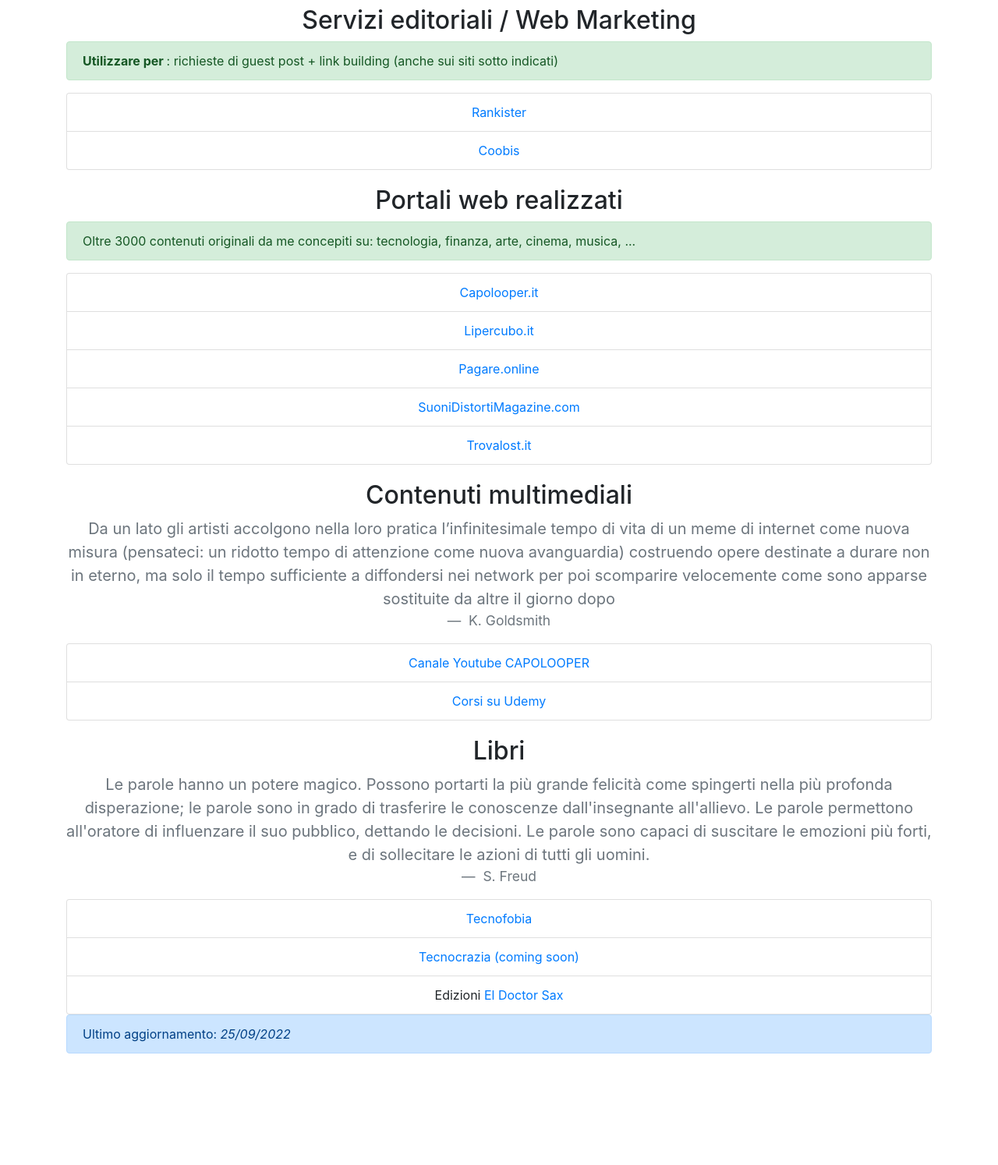
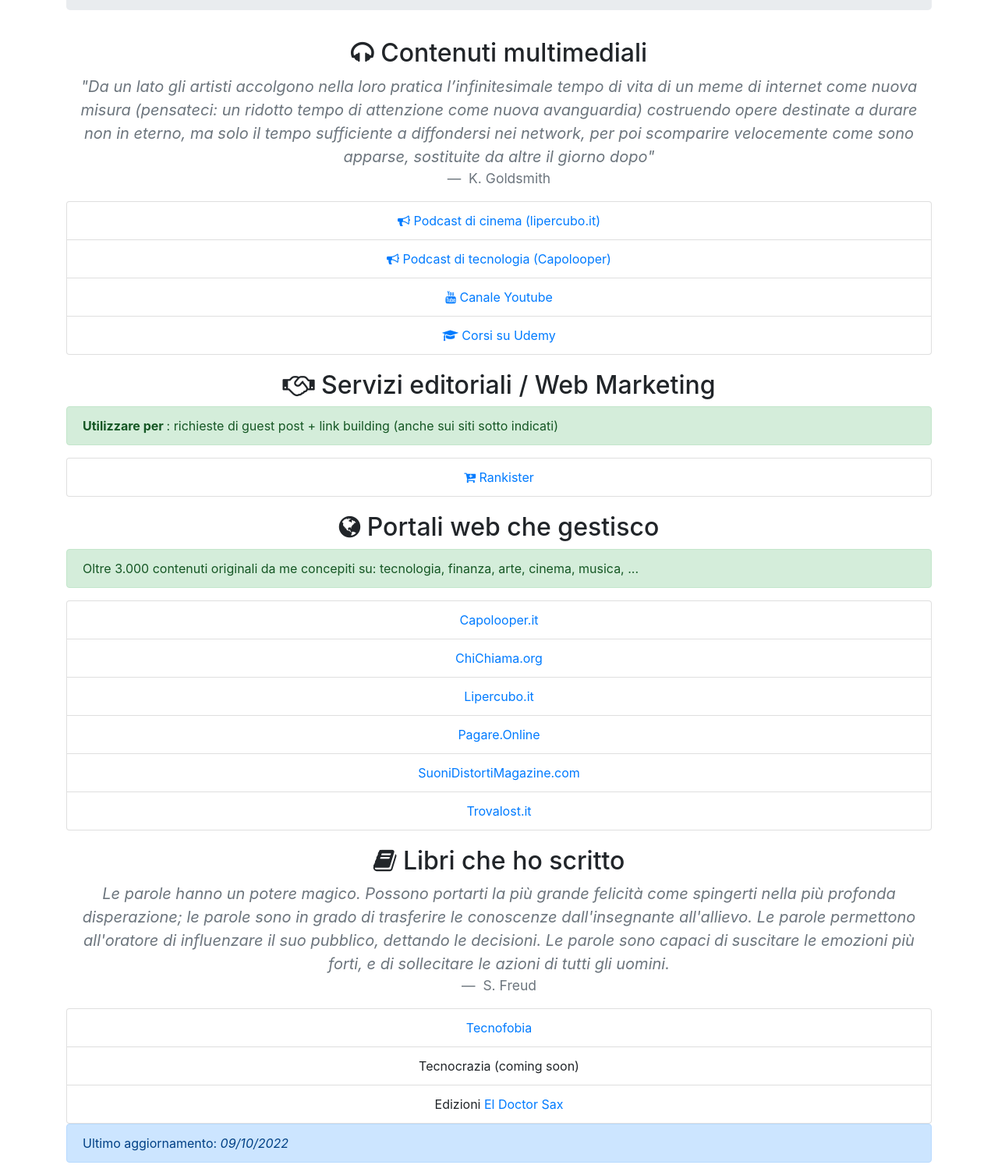
Before and after one commit to salvatorecapolupo/whois, a plain HTML site: page index.html in a window 1280 px wide. Shown: the part 778-2272 px from the top of the page at 78% size. Before the commit the page ends 2145 px from the top, so only its background shows below. Drawn offline with nearby package versions, Linux system fonts and the light colour scheme.

Commit message:
Add files via upload

```diff
--- a/index.html
+++ b/index.html
@@ -17,18 +17,10 @@
     <div class="container">
 
         <h1>Salvatore Capolupo</h1>
-
-        <div class="container">
-            <div class="row">
-              <div class="col-4"></div>
-              <div class="col-4">  <img src="https://i.imgur.com/D3KTbKu.jpg" class="img-thumbnail" alt="Salvatore Capolupo"> </div>
-              <div class="col-4"></div>
-            </div>
-          </div>
-
+        <img class="" src="https://i.imgur.com/D3KTbKu.jpg" alt="Card image cap">
 
         <div class="jumbotron mt-3 pt-1 text-center">
-            <h1 class="display-4">Recapiti</h1>
+            <h1 class="display-4"> <i class="fa fa-bullhorn" aria-hidden="true"></i> Recapiti</h1>
             <p class="lead">
                 <strong> Utilizzare per </strong>: richieste info, consulenze, brainstorm, dibattiti
             </p>
@@ -41,68 +33,71 @@
             </ul>
         </div>
 
+        <h2 class="mt-3 pt-1 text-center"> <i class="fa fa-headphones" aria-hidden="true"></i> Contenuti multimediali</h2>
 
-        <h2 class="mt-3 pt-1 text-center">Servizi editoriali / Web Marketing</h2>
+        <blockquote class="blockquote text-center text-secondary">
+            <em>"Da un lato gli artisti accolgono nella loro pratica
+            l’infinitesimale tempo di vita di un meme di internet come nuova misura
+            (pensateci: un ridotto tempo di attenzione come nuova avanguardia)
+            costruendo opere destinate a durare non in eterno,
+            ma solo il tempo sufficiente a diffondersi nei network,
+            per poi scomparire velocemente come sono apparse,
+            sostituite da altre il giorno dopo" </em>
+            <footer class="blockquote-footer"> K. Goldsmith </footer>
+        </blockquote>
+
+        <ul class="list-group text-center">
+            <li class="list-group-item"> <a href="https://open.spotify.com/show/6devyxIUb3zxPgFOeADMcS"> <i class="fa fa-bullhorn" aria-hidden="true"></i> Podcast di cinema (lipercubo.it) </a> </li>
+            <li class="list-group-item"> <a href="https://open.spotify.com/show/2WNJh8NfleAWlzHebCHwOw"> <i class="fa fa-bullhorn" aria-hidden="true"></i> Podcast di tecnologia (Capolooper) </a> </li>
+            <li class="list-group-item"> <a href="https://www.youtube.com/channel/UCJvH618HQO-RBxq3fEdHYKQ"> <i class="fa fa-youtube" aria-hidden="true"></i> Canale Youtube </a> </li>
+            <li class="list-group-item"> <a href="https://www.udemy.com/user/salvatore-capolupo/"> <i class="fa fa-graduation-cap" aria-hidden="true"></i> Corsi su Udemy </a> </li>
+        </ul>
+
+
+        <h2 class="mt-3 pt-1 text-center"> <i class="fa fa-handshake-o" aria-hidden="true"></i> Servizi editoriali / Web Marketing</h2>
         <div class="alert alert-success" role="alert">
             <strong> Utilizzare per </strong>: richieste di guest post + link building
             (anche sui siti sotto indicati)
         </div>
         <ul class="list-group text-center">
-            <li class="list-group-item"> <a href="https://app.rankister.com/register?affiliate=4GxGz05xS7Uve4Nm7Qbl1etC8WZ2"> Rankister </a> </li>
-            <li class="list-group-item"> <a href="https://www.coobis.com/it/b/67471"> Coobis </a> </li>
+            <li class="list-group-item"> <a href="https://app.rankister.com/register?affiliate=4GxGz05xS7Uve4Nm7Qbl1etC8WZ2"> <i class="fa fa-cart-plus" aria-hidden="true"></i> Rankister </a> </li>
         </ul>
 
 
-        <h2 class="mt-3 pt-1  text-center"> Portali web realizzati </h2>
+
+        <h2 class="mt-3 pt-1  text-center"> <i class="fa fa-globe" aria-hidden="true"></i>  Portali web che gestisco </h2>
         <div class="alert alert-success" role="alert">
-            Oltre 3000 contenuti originali da me concepiti su: tecnologia, finanza, arte, cinema, musica, ...
+            Oltre 3.000 contenuti originali da me concepiti su: tecnologia, finanza, arte, cinema, musica, ...
         </div>
 
         <ul class="list-group text-center">
             <li class="list-group-item"> <a href="https://capolooper.it"> Capolooper.it </a> </li>
+            <li class="list-group-item"> <a href="https://chichiama.org"> ChiChiama.org </a> </li>
             <li class="list-group-item"> <a href="https://lipercubo.it"> Lipercubo.it </a> </li>
-            <li class="list-group-item"> <a href="https://pagare.online"> Pagare.online </a> </li>
+            <li class="list-group-item"> <a href="https://pagare.online"> Pagare.Online </a> </li>
             <li class="list-group-item"> <a href="https://suonidistortimagazine.com/author/salcapolupo2/"> SuoniDistortiMagazine.com </a> </li>
             <li class="list-group-item"> <a href="https://trovalost.it"> Trovalost.it </a> </li>
         </ul>
 
-        <h2 class="mt-3 pt-1 text-center">Contenuti multimediali</h2>
-
+        <h2 class="mt-3 pt-1 text-center"> <i class="fa fa-book" aria-hidden="true"></i>            Libri che ho scritto </h2>
         <blockquote class="blockquote text-center text-secondary">
-            Da un lato gli artisti accolgono nella loro pratica
-            l’infinitesimale tempo di vita di un meme di internet come nuova misura
-            (pensateci: un ridotto tempo di attenzione come nuova avanguardia)
-            costruendo opere destinate a durare non in eterno,
-            ma solo il tempo sufficiente a diffondersi nei network
-            per poi scomparire velocemente come sono apparse
-            sostituite da altre il giorno dopo
-            <footer class="blockquote-footer"> K. Goldsmith </footer>
-        </blockquote>
-
-        <ul class="list-group text-center">
-            <li class="list-group-item"> <a href="https://www.youtube.com/channel/UCJvH618HQO-RBxq3fEdHYKQ"> Canale Youtube CAPOLOOPER </a> </li>
-            <li class="list-group-item"> <a href="https://www.udemy.com/user/salvatore-capolupo/"> Corsi su Udemy </a> </li>
-        </ul>
-
-        <h2 class="mt-3 pt-1 text-center"> Libri </h2>
-        <blockquote class="blockquote text-center text-secondary">
-            Le parole hanno un potere magico.
+            <em>Le parole hanno un potere magico.
             Possono portarti la più grande felicità come spingerti nella più profonda disperazione;
             le parole sono in grado di trasferire le conoscenze dall'insegnante all'allievo.
             Le parole permettono all'oratore di influenzare il suo pubblico, dettando le decisioni.
-            Le parole sono capaci di suscitare le emozioni più forti, e di sollecitare le azioni di tutti gli uomini.
+            Le parole sono capaci di suscitare le emozioni più forti, e di sollecitare le azioni di tutti gli uomini.</em>
             <footer class="blockquote-footer"> S. Freud </footer>
         </blockquote>
 
         <ul class="list-group text-center">
             <li class="list-group-item"> <a href="https://amzn.to/3ffeH2v" rel="nofollow"> Tecnofobia </a> </li>
-            <li class="list-group-item"> <a href="#"> Tecnocrazia (coming soon) </a> </li>
+            <li class="list-group-item"> Tecnocrazia (coming soon) </li>
             <li class="list-group-item"> Edizioni <a href="http://eldoctorsax.blogspot.com/"> El Doctor Sax </a> </li>
         </ul>
 
 
         <div class="alert alert-primary" role="alert">
-            Ultimo aggiornamento: <em> 25/09/2022 </em>
+            Ultimo aggiornamento: <em> 09/10/2022 </em>
         </div>
 
     </div>
```
